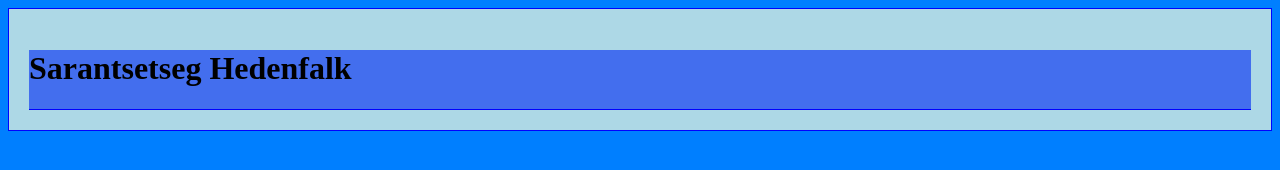
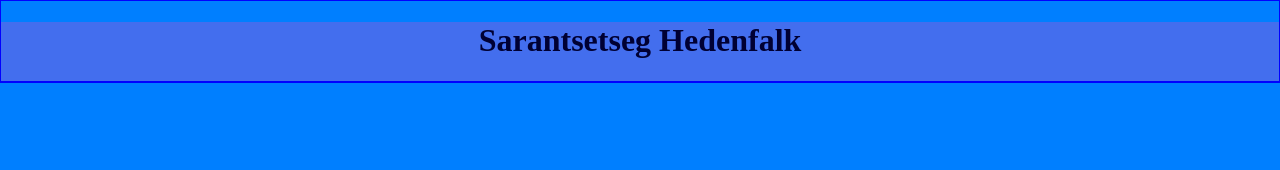
Before and after one commit to saraa379/demo, a plain HTML site: page index.html in a window 1280 px wide. Drawn offline with Linux system fonts and the light colour scheme.

Commit message:
Update index.html

```diff
--- a/index.html
+++ b/index.html
@@ -6,25 +6,23 @@
 	<style>
 		body {
 			background-color: #007FFF;
+			border: solid 1px blue;
+			display: block;
+			margin: 0 auto;
 		}
 		header {
 			background-color: #436EEE;
 			border-bottom: solid 1px blue;
 		}
-		div {
-			background-color: lightblue;
-			border: solid 1px blue;
-			display: block;
-			margin: 0 auto;
-			padding: 20px;
-		}
+			h1{
+				text-align: center;
+				color: #000033;
+			}
 	</style>
 </head>
 <body>
-	<div>
-		<header>
-			<h1>Sarantsetseg Hedenfalk<h1>
-		</header>
-	</div>
+	<header>
+		<h1>Sarantsetseg Hedenfalk<h1>
+	</header>
 </body>
 </html>
```
